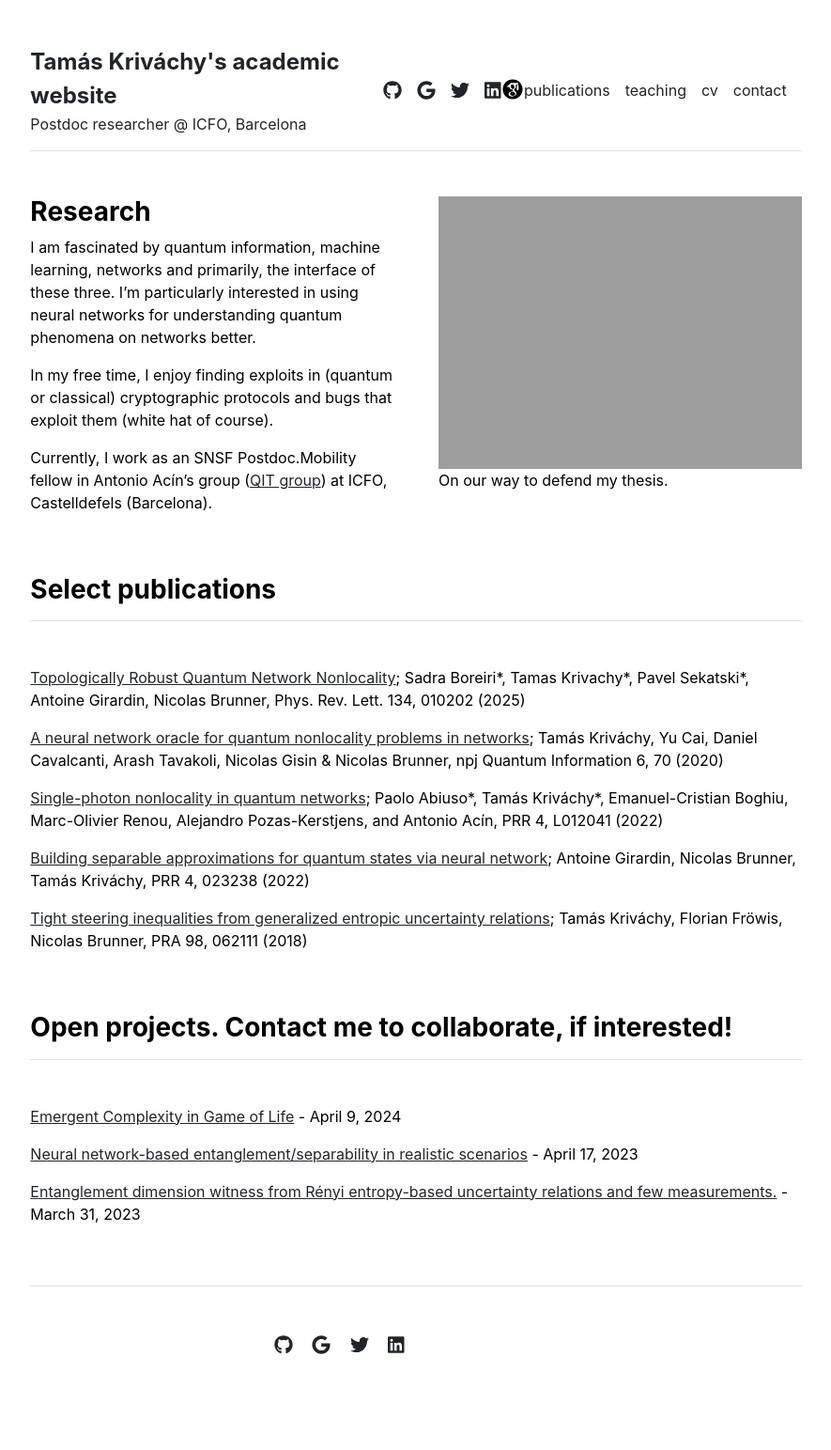
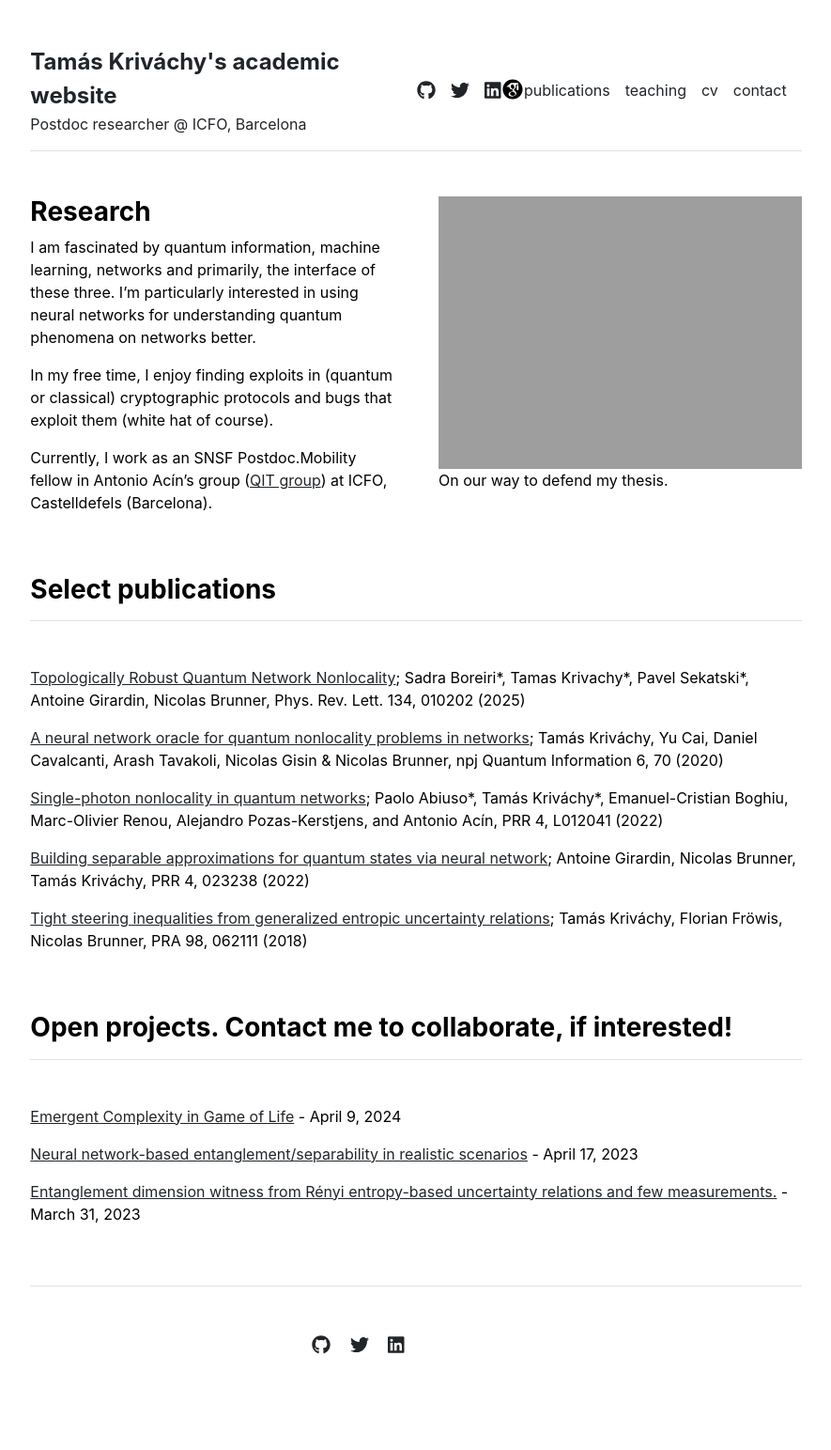
Before and after one commit to tkrivachy/tkrivachy.github.io, a Jekyll site: the page built from index.md, in a window 1280 px wide. Shown: the whole page at 94% size, without its empty margins (197-1082 px from the left). Built offline with Jekyll 4.4.1, drawn with Linux system fonts in a browser that asks for light colours.

Commit message:
Update settings.yml

```diff
--- a/_data/settings.yml
+++ b/_data/settings.yml
@@ -23,7 +23,6 @@ supervision:
 
 social:
 - {icon: 'github', link: 'https://github.com/tkrivachy'}
-- {icon: 'google', link: 'https://scholar.google.com/citations?hl=en&user=lYcJXqoAAAAJ'}
 - {icon: 'twitter', link: 'https://twitter.com/KrivachyTamas'}
 - {icon: 'linkedin', link: 'https://linkedin.com/in/tamás-kriváchy-36370673/'}
 
```
